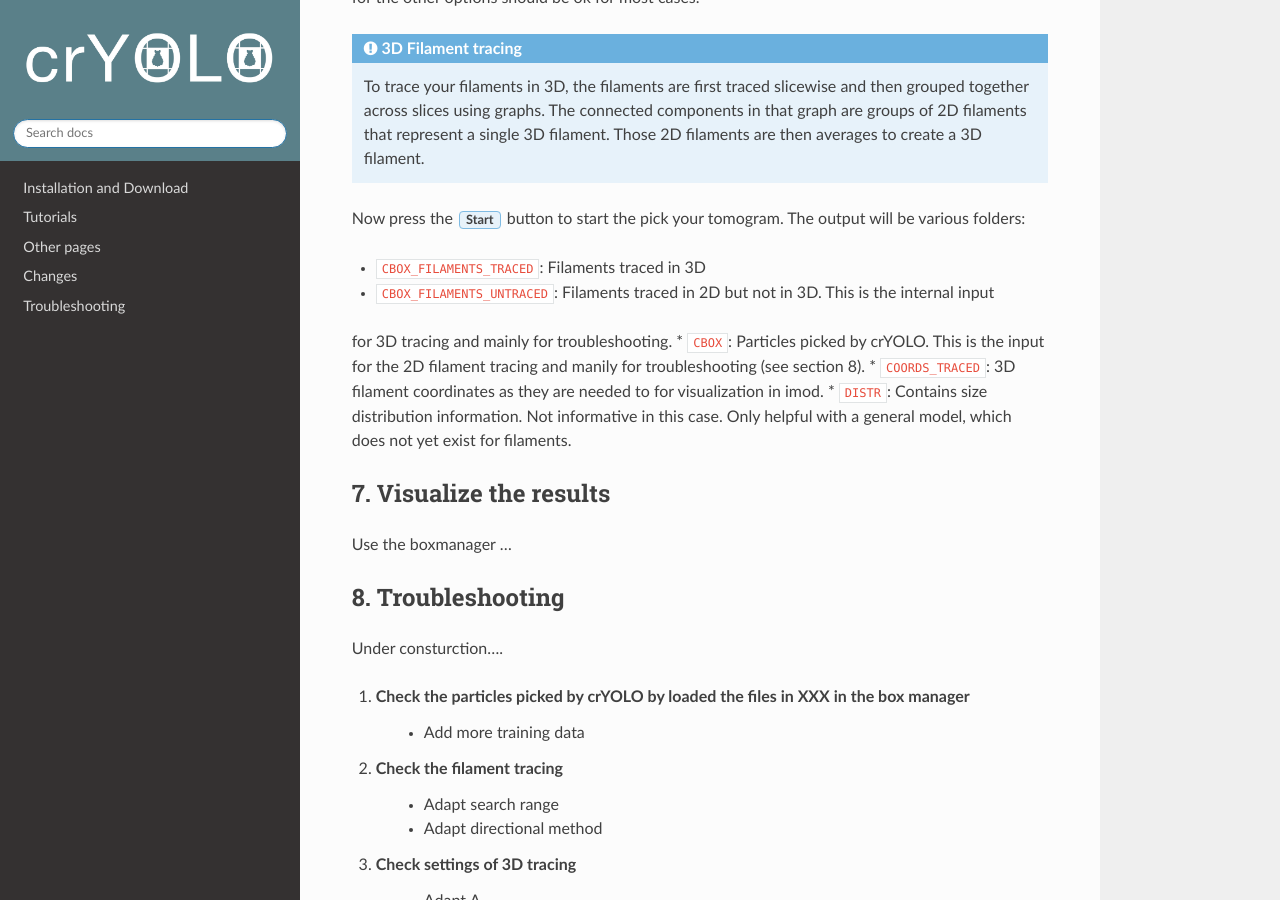
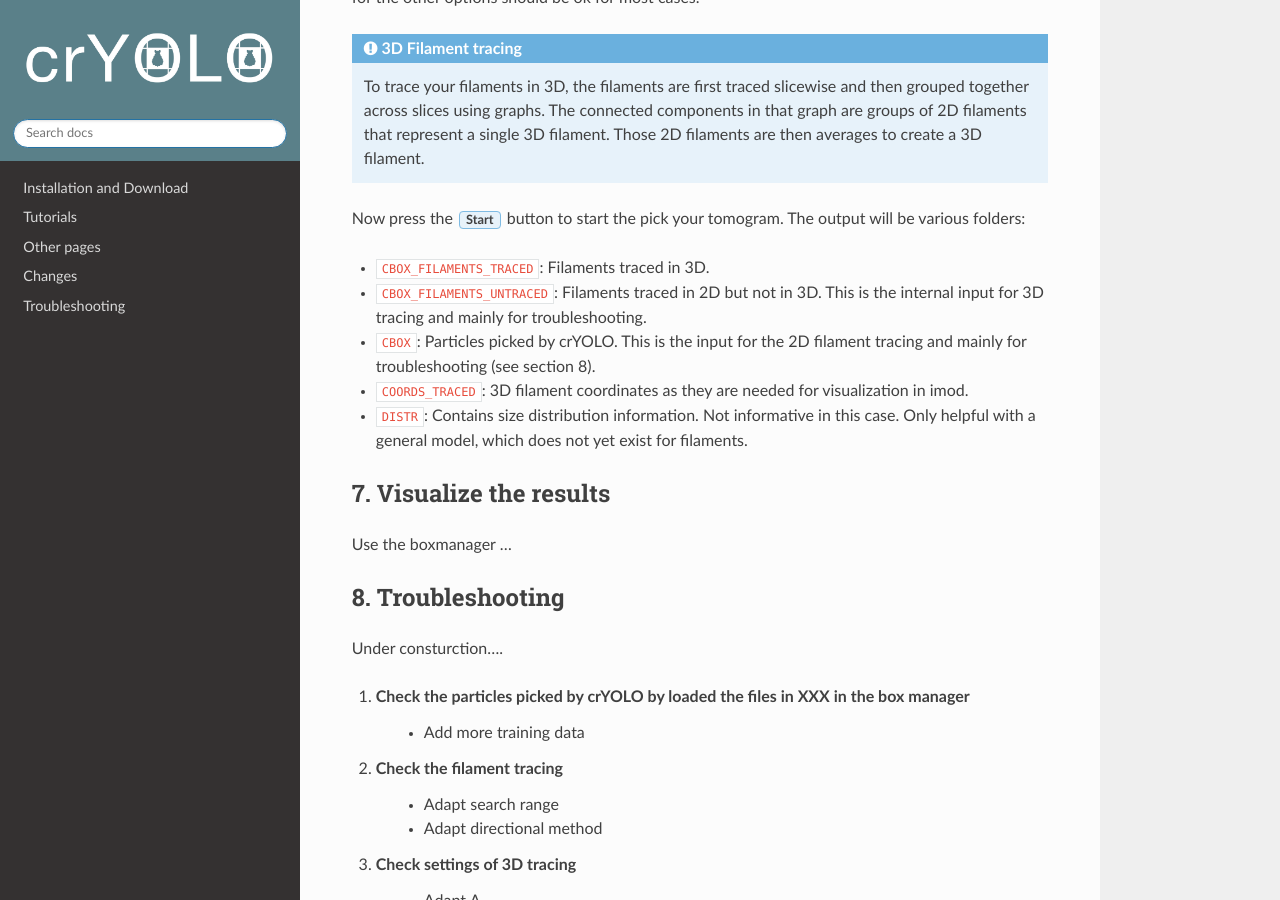
Before and after one commit to MPI-Dortmund/cryolo, a Sphinx documentation site: the page built from source/tutorials/tut06_tomo_filament.rst, in a window 1280 px wide and 900 px high, scrolled down 5240 px. Built offline with Sphinx 7.4.7 and the Read the Docs theme 2.0.0, drawn with Linux system fonts in a browser that asks for light colours; some of the changed text lies outside the part shown.

Commit message:
changed tomo tutorial

```diff
--- a/source/tutorials/tut06_tomo_filament.rst
+++ b/source/tutorials/tut06_tomo_filament.rst
@@ -33,7 +33,7 @@ Open your reconstructed tomogram (.rec/.mrc) or a folder with reconstructed tomo
 :guilabel:`File` -> :guilabel:`Open` -> :guilabel:`Tomogram` -> :guilabel:`Folder`
 
 Change the picking from :guilabel:`Particle` to :guilabel:`Filament`. Choose a :guilabel:`box size`
-which is roughly 2x-3x the width of your filament.
+which is roughly 2x the width of your filament.
 
 Label your filaments in some slices (e.g. 10), ideally on multiple tomograms. Label them even if the slices do not show
 the centre of the filaments but only parts of it. To do that click on the place where the filament starts
@@ -104,13 +104,11 @@ parameters for the other options should be ok for most cases.
 
 Now press the :guilabel:`Start` button to start the pick your tomogram. The output will be various folders:
 
-* :file:`CBOX_FILAMENTS_TRACED`:  Filaments traced in 3D
-* :file:`CBOX_FILAMENTS_UNTRACED`: Filaments traced in 2D but not in 3D. This is the internal input
-for 3D tracing and mainly for troubleshooting.
-* :file:`CBOX`: Particles picked by crYOLO. This is the input for the 2D filament tracing and manily for troubleshooting (see section 8).
-* :file:`COORDS_TRACED`: 3D filament coordinates as they are needed to for visualization in imod.
-* :file:`DISTR`: Contains size distribution information. Not informative in this case. Only helpful
-with a general model, which does not yet exist for filaments.
+* :file:`CBOX_FILAMENTS_TRACED`:  Filaments traced in 3D.
+* :file:`CBOX_FILAMENTS_UNTRACED`: Filaments traced in 2D but not in 3D. This is the internal input for 3D tracing and mainly for troubleshooting.
+* :file:`CBOX`: Particles picked by crYOLO. This is the input for the 2D filament tracing and mainly for troubleshooting (see section 8).
+* :file:`COORDS_TRACED`: 3D filament coordinates as they are needed for visualization in imod.
+* :file:`DISTR`: Contains size distribution information. Not informative in this case. Only helpful with a general model, which does not yet exist for filaments.
 
 7. Visualize the results
 ^^^^^^^^^^^^^^^^^^^^^^^^
```
